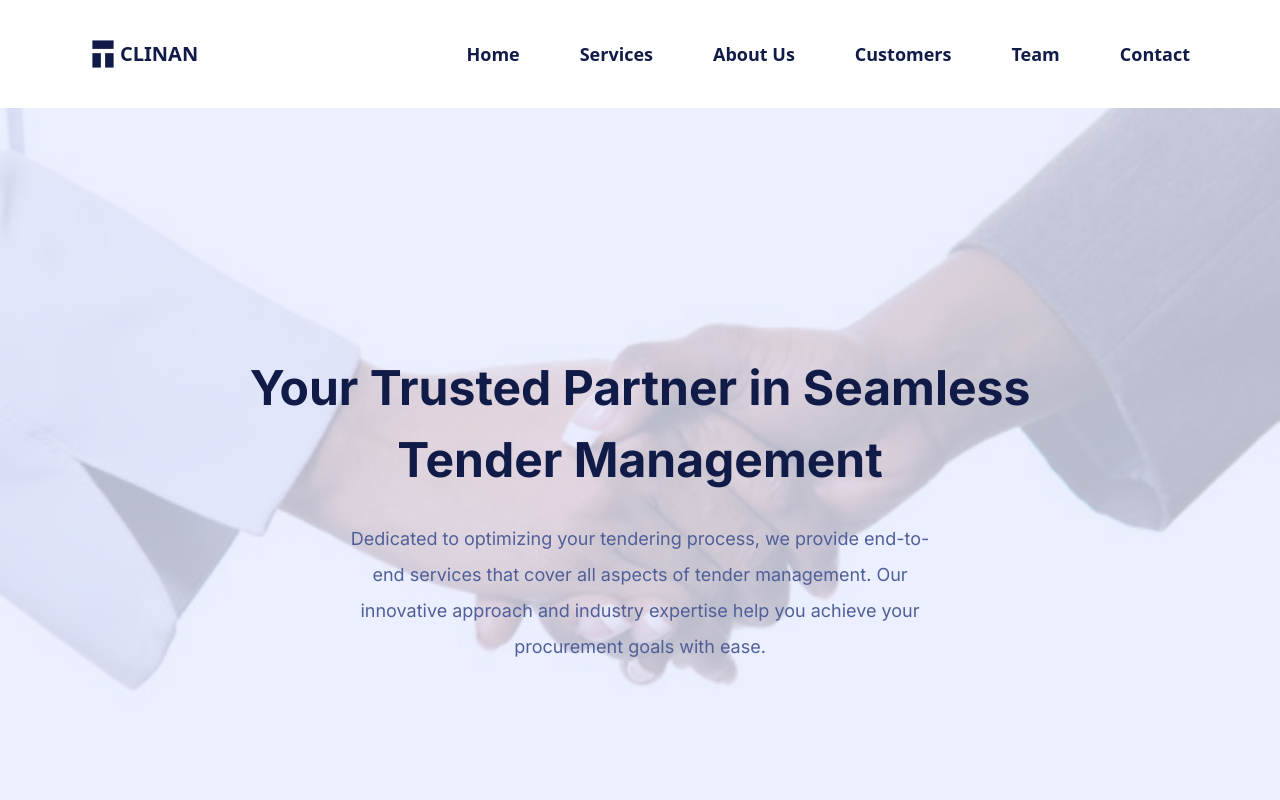
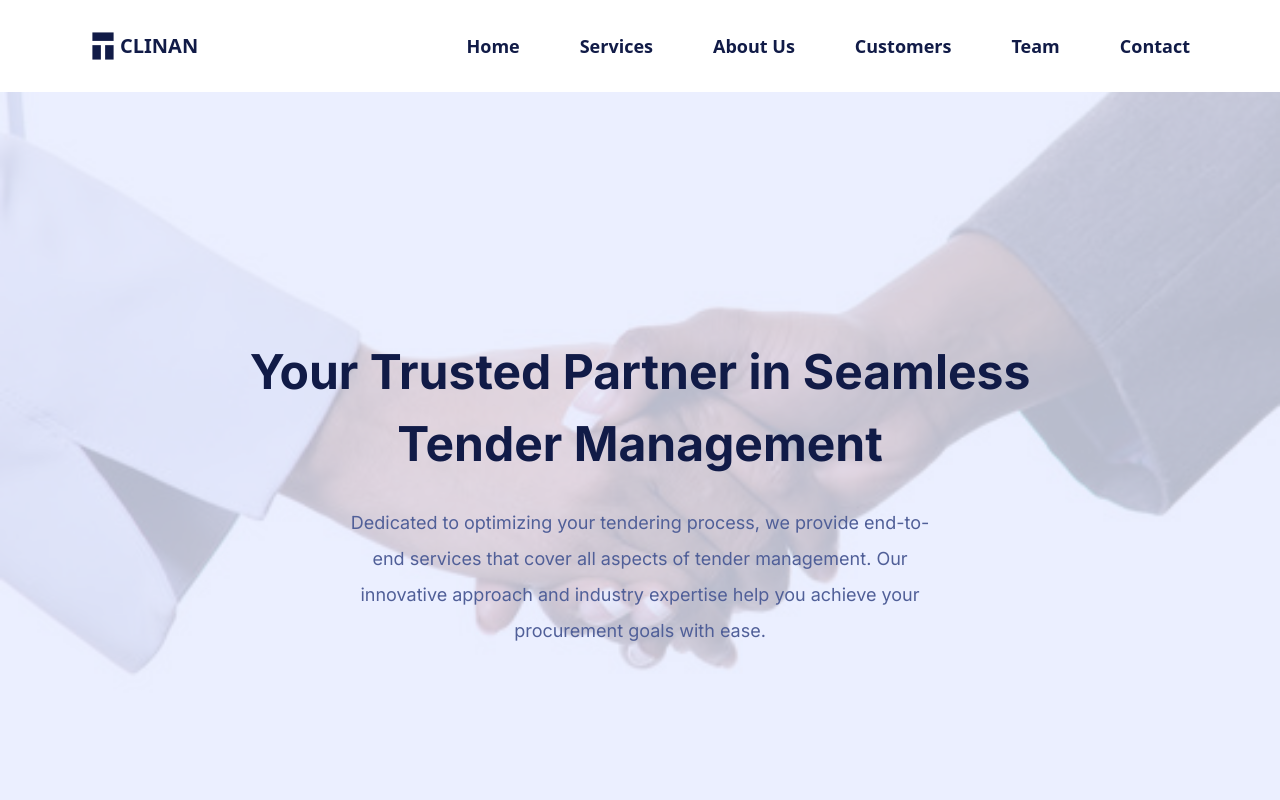
Before and after one commit to shamision/trinan_website, a Next.js app: page / in a window 1280 px wide. Shown: the top 800 px of the page. Built offline with nearby package versions, Linux system fonts and the light colour scheme.

Commit message:
added on the nav bar

```diff
--- a/src/components/NavBar/NavBar.tsx
+++ b/src/components/NavBar/NavBar.tsx
@@ -8,7 +8,7 @@ export const NavBar = () => {
   const isScrolled = useScroll();
 
   return (
-    <nav className={`md:px-[90px] px-6 flex py-10 text-[#111B47] items-center justify-between font-sans w-full ${isScrolled ? 'fixed top-0 z-50 bg-white' : ''}`}>
+    <nav className={`md:px-[90px] px-6 flex py-8 text-[#111B47] items-center justify-between font-sans w-full ${isScrolled ? 'fixed top-0 z-50 bg-white' : ''}`}>
       <div className="space-x-1 flex items-center">
         <svg
           width={26}
```
